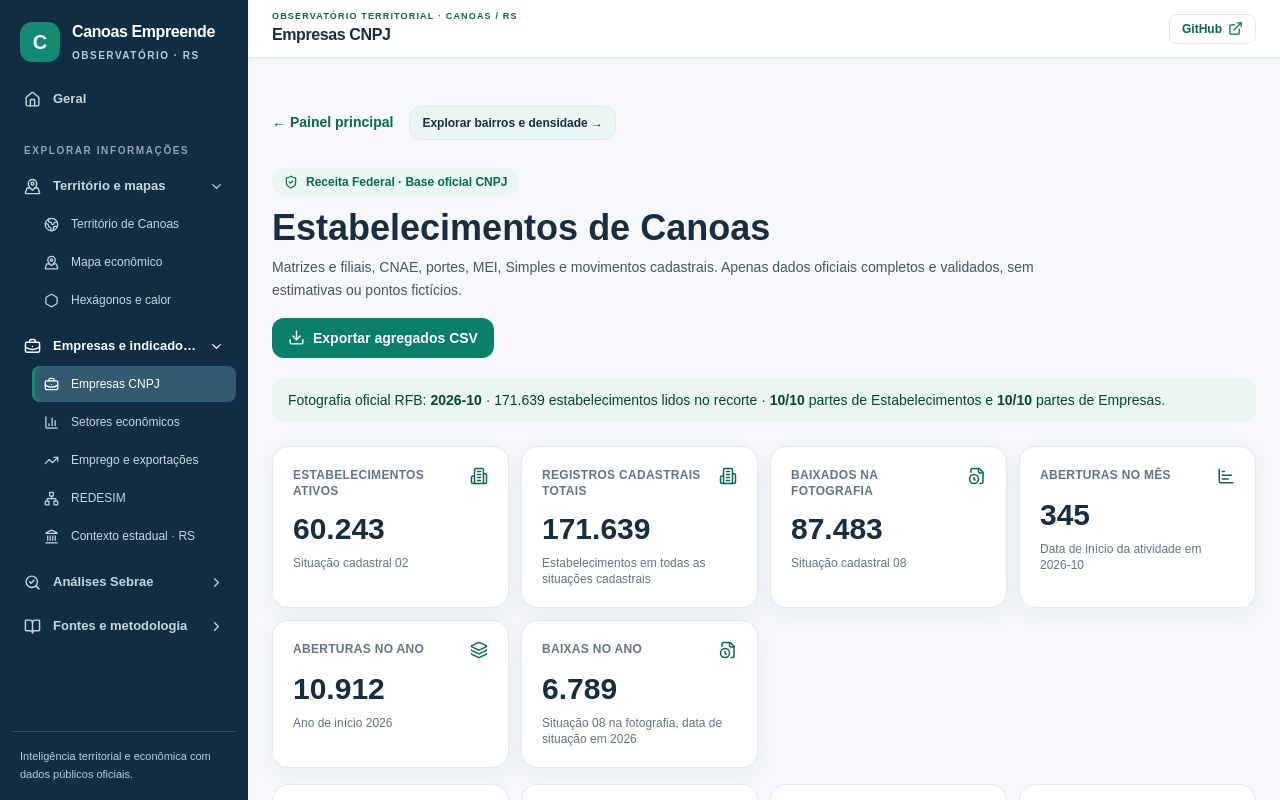
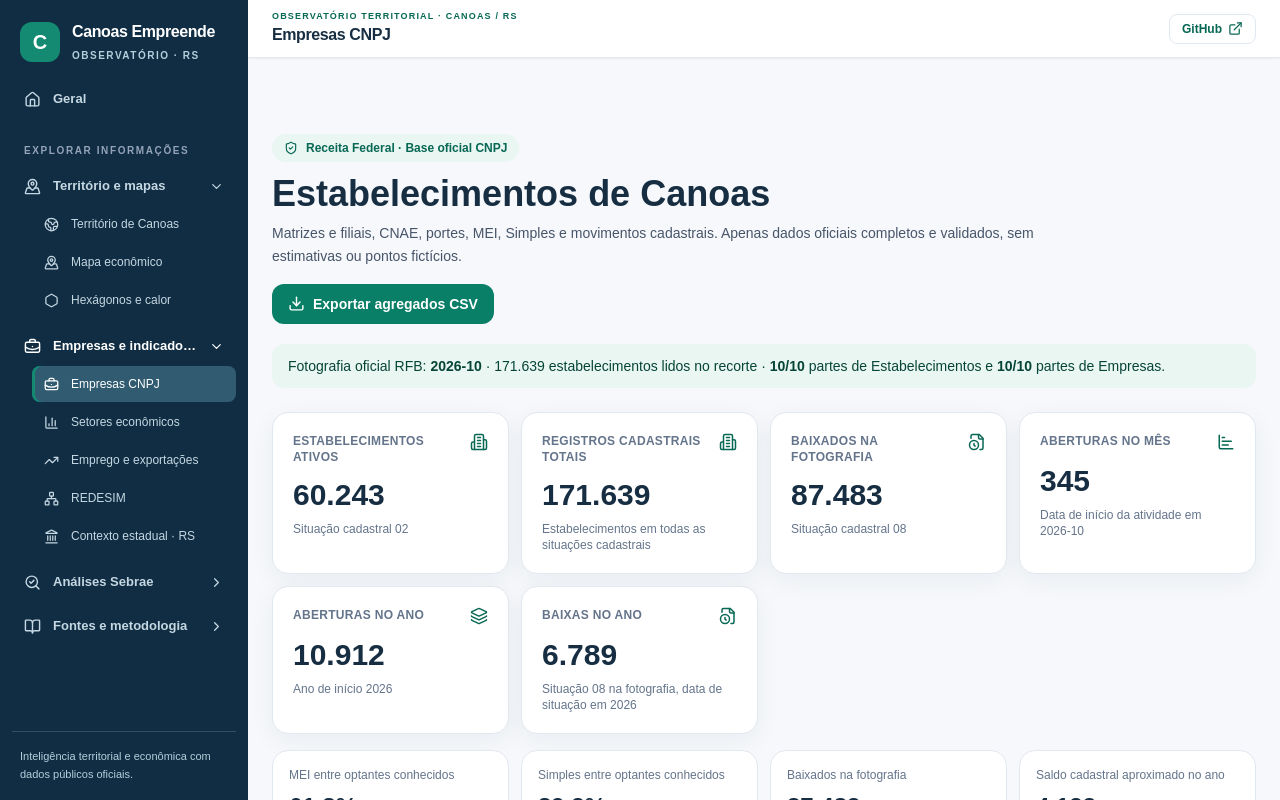
Before and after one commit to marcianolima/webgis-empreender-canoas, a Next.js app: page /cnpj in a window 1280 px wide. Shown: the top 800 px of the page. Built offline with nearby package versions, Linux system fonts and the light colour scheme.

Commit message:
refactor(navegacao): remover atalhos redundantes acima dos títulos das páginas

```diff
--- a/src/components/cnpj-dashboard.tsx
+++ b/src/components/cnpj-dashboard.tsx
@@ -1,6 +1,5 @@
 "use client";
 
-import Link from "next/link";
 import { useEffect, useMemo, useState } from "react";
 import { Building2, ChartBar, Download, FileClock, Filter, Layers, MapPin, ShieldCheck } from "lucide-react";
 import { ResponsiveContainer, BarChart, Bar, CartesianGrid, XAxis, YAxis, Tooltip, Legend, LineChart, Line } from "recharts";
@@ -56,8 +55,6 @@ export function CnpjDashboard() {
   }
 
   return <main className="mx-auto max-w-[1480px] px-4 py-8 text-ink sm:px-6 sm:py-12">
-    <Link href="/" className="text-sm font-semibold text-brand-700">← Painel principal</Link>
-    <Link href="/bairros" className="ml-4 inline-flex items-center gap-2 rounded-xl border border-brand-200 bg-brand-50 px-3 py-2 text-xs font-bold text-brand-800">Explorar bairros e densidade →</Link>
     <div className="mt-7 flex flex-wrap items-end justify-between gap-4">
       <div>
         <span className="inline-flex items-center gap-2 rounded-full bg-brand-50 px-3 py-1.5 text-xs font-bold text-brand-700"><ShieldCheck size={14}/> Receita Federal · Base oficial CNPJ</span>
```
